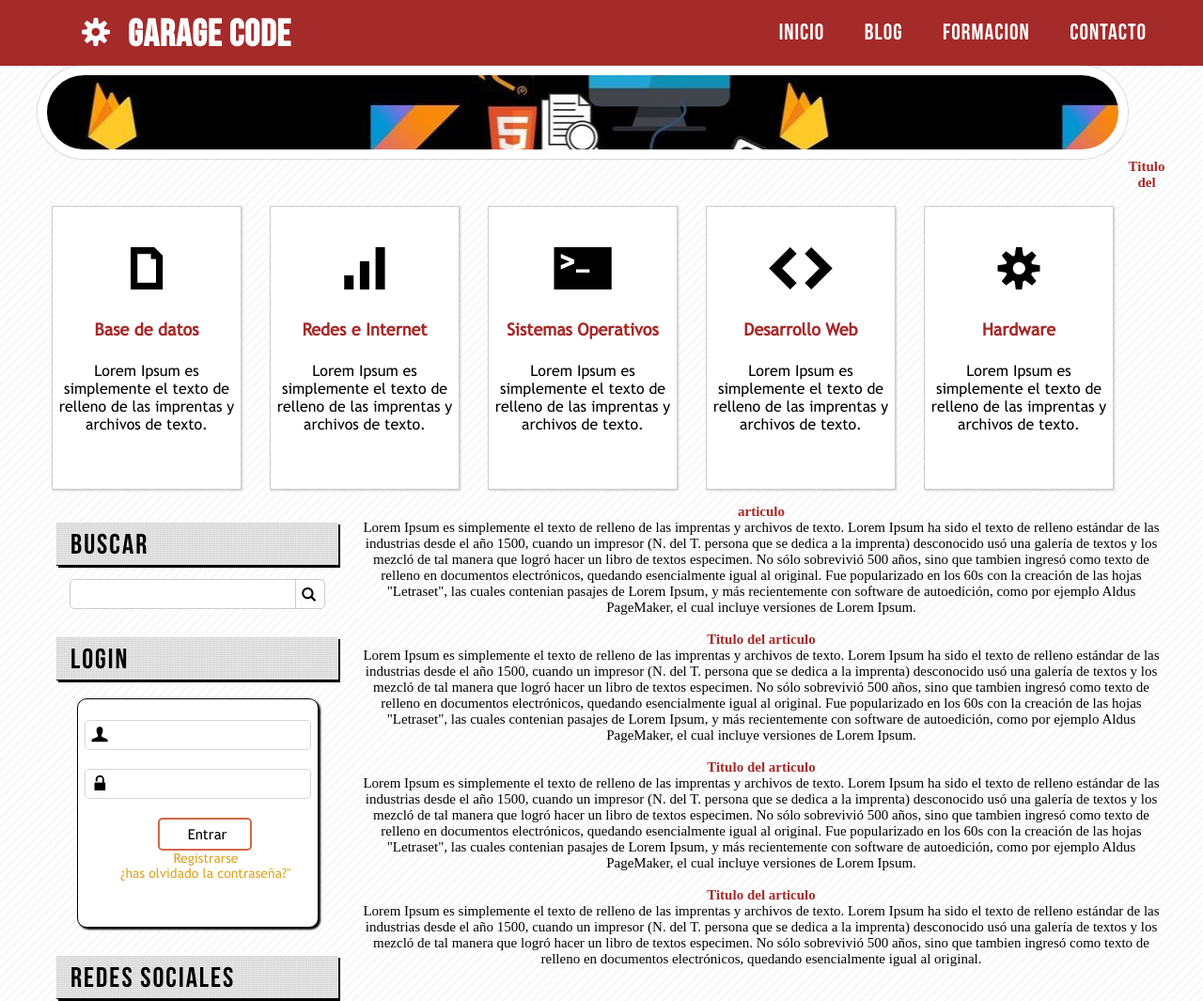
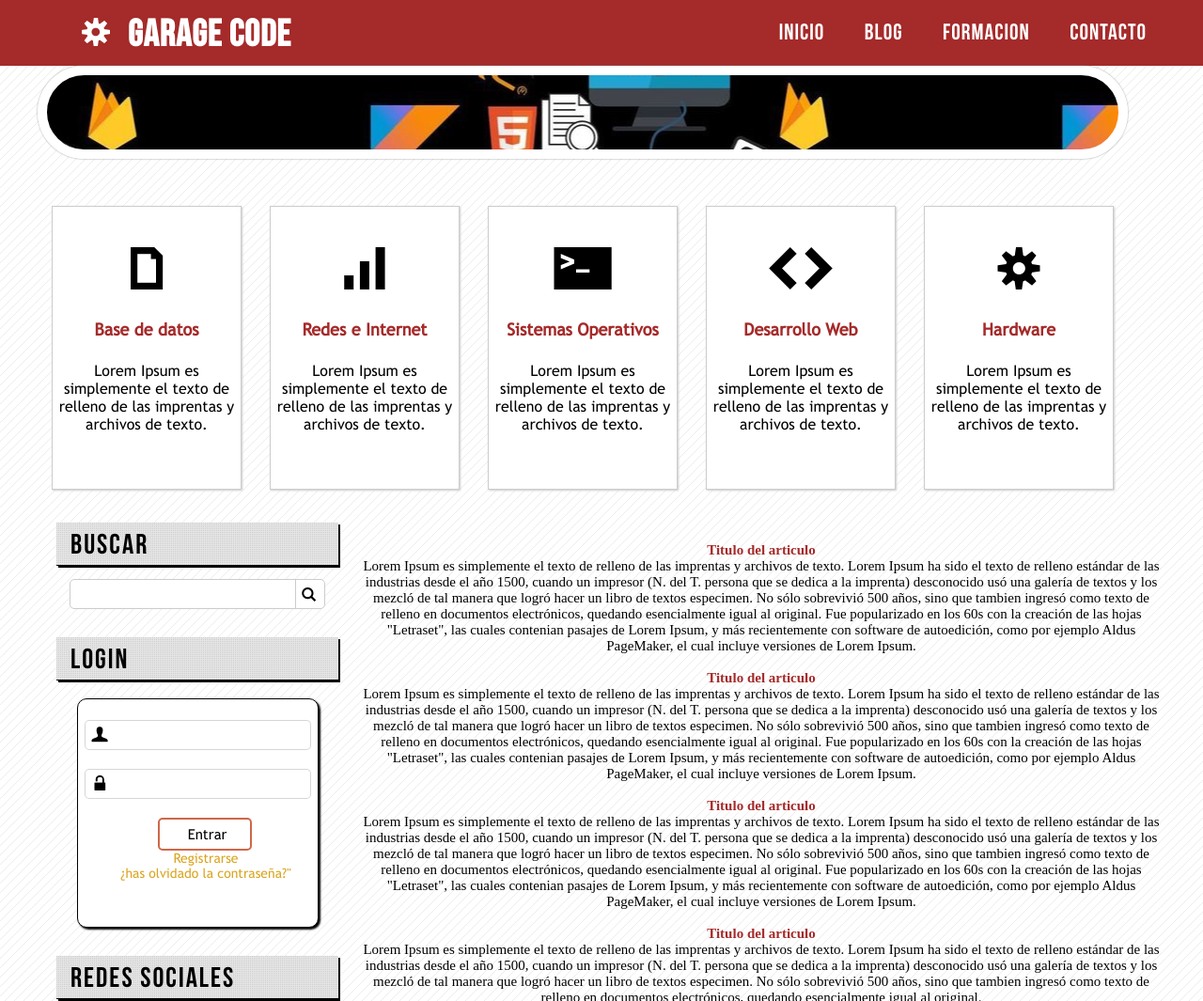
Before and after one commit to FerhMartinez/segunda-entrega-, a plain HTML site: page index.html in a window 1280 px wide. Shown: the top 1065 px of the page at 94% size. Drawn offline with Linux system fonts and the light colour scheme.

Commit message:
modificaciones

```diff
--- a/responsive.css
+++ b/responsive.css
@@ -25,7 +25,9 @@
         text-align: center;
         width: 50%
     }
-    #articulo {
+    #articulo  {
+        margin-top: 50%;
+        text-align: center;
         width: 65%;
         font-size: 80%;
     }
--- a/style.css
+++ b/style.css
@@ -532,12 +532,15 @@ aside h3 {
 
 }
 #articulo a{
+    margin-top: auto;
     color: brown;
     text-decoration: none;
 }
 #articulo{
+    margin-top: 34%;
+    display: block;
+    text-align: center;
     font-size: 15px;
-    text-align: center;
 }
 #irblog {
     font-family: "bebasneue";
```
